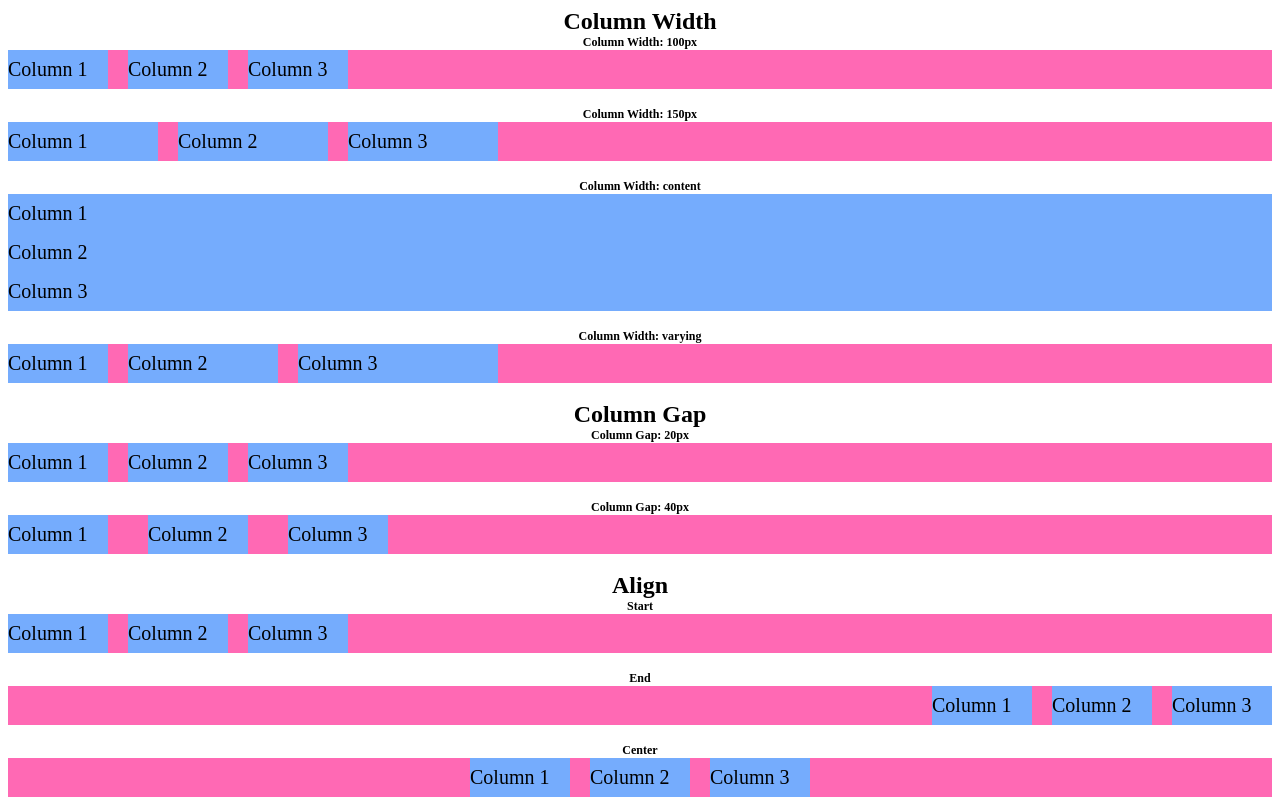
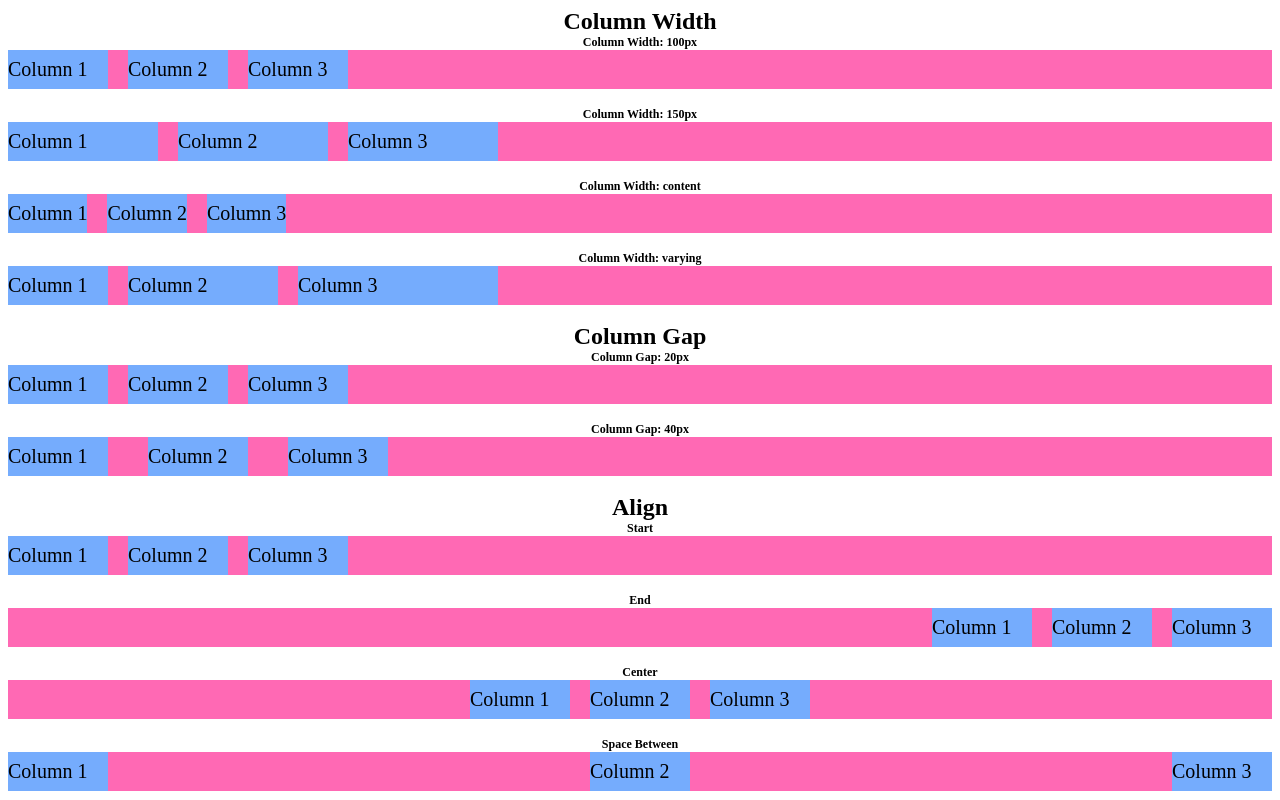
Before and after one commit to kuldeepkeshwar/column-layout-component, a React (Create React App) app: page / in a window 1280 px wide. Shown: the top 800 px of the page. Built offline with nearby package versions, Linux system fonts and the light colour scheme.

Commit message:
Update Columns.js

```diff
--- a/src/Columns.js
+++ b/src/Columns.js
@@ -10,6 +10,7 @@ const alignments = [
   "space-between",
   "space-evenly"
 ];
+const alignmentsY = ["start", "end", "center", "stretch"];
 
 const Grid = styled.div`
   display: grid;
@@ -18,14 +19,14 @@ const Grid = styled.div`
   column-gap: ${({ space }) => space || "0px"};
   grid-template-columns: ${({ widths = [] }) => widths.join(" ")};
   justify-content: ${({ align }) => align || "stretch"};
-  align-content: ${({ alignY }) => alignY || "stretch"};
+  align-items: ${({ alignY }) => alignY || "stretch"};
 `;
 const Cell = styled.div``;
 export function Columns({ children, space, align, alignY, inline }) {
   const widths = [];
   const Columns = React.Children.toArray(children).map(
     ({ props: { width, children, ...rest }, type }) => {
-      widths.push(width || "auto");
+      widths.push(width === "content" ? "max-content" : width || "1fr");
       return React.createElement(type, { ...rest }, children);
     }
   );
```
